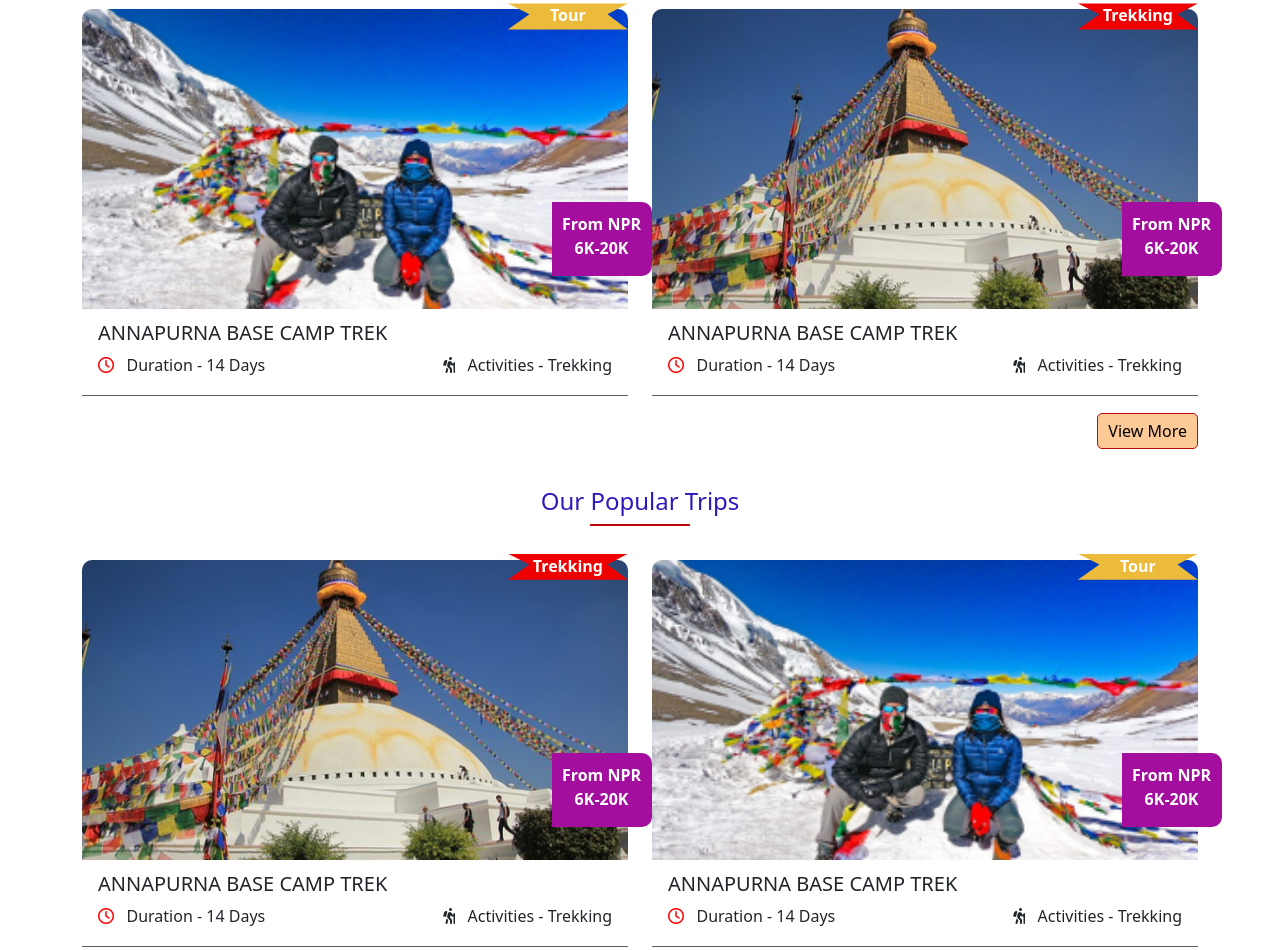
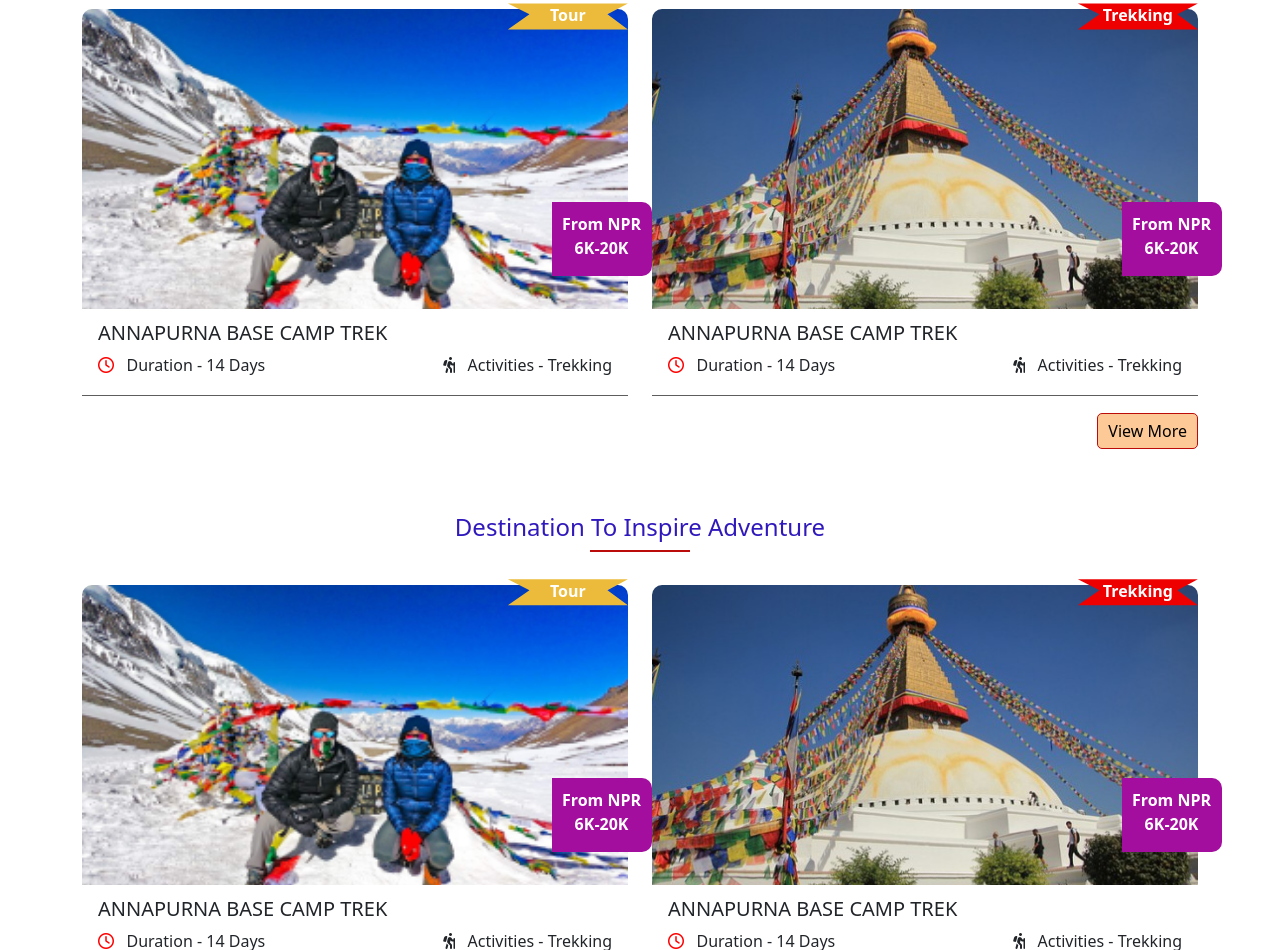
Before and after one commit to Sushant-Dhungana/earth---paradise, a plain HTML site: page index.html in a window 1280 px wide. Shown: the part 1850-2800 px from the top of the page. Drawn offline with nearby package versions, Linux system fonts and the light colour scheme.

Commit message:
adventures

```diff
--- a/css/responsive.css
+++ b/css/responsive.css
@@ -19,7 +19,8 @@
 
 @media (max-width: 991px) {
   .top_left {
-    text-align: center;
+   display: flex;
+   justify-content: center;
   }
   .collapse {
     display: flex;
--- a/css/style.css
+++ b/css/style.css
@@ -843,9 +843,6 @@ color: #897F7F;
 }
 .top_left h6 {
   color: #9c9999;
-  display: flex;
-  align-items: center;
-  justify-content: left;
   padding-top: 2px;
 }
 .top_left h6 span {
@@ -853,7 +850,7 @@ color: #897F7F;
 }
 .social_links_top {
   display: flex;
-  gap: 25px;
+  gap:  25px;
   justify-content: center;
   align-items: center;
 }
@@ -864,7 +861,7 @@ color: #897F7F;
   padding: 0;
   margin: 0;
   color: #918d8d;
- margin-left: 4%;
+ margin-left: 2%;
  padding-left: 10px;
   border-left: 1px solid #b7b0b0;
   font-size: 14px;
--- a/index.html
+++ b/index.html
@@ -399,6 +399,73 @@
       </div>
     </div>
   </section>
+  <section class="best_selling">
+    <div class="container">
+      <div class="row">
+        <div class="col-md-12 best_heading">
+          <h4>Destination To Inspire Adventure</h4>
+          <div class="after_line"></div>
+        </div>
+      </div>
+    </div>
+    <div class="container card_main">
+      <div class="row">
+        <div class="col-md-6">
+          <div class="index_card" data-aos="zoom-in">
+            <div class="hover_image">
+              <img src="img/Annapurna-circuit-Nepal 1 (1).png" alt="Avatar" style="width:100%" class="image">
+              <div class="middle">
+                <a href="book.html"><button>Book Now</button></a>
+                <p>Or</p>
+                <a href="individual.html">Learn More</a>
+              </div>
+            </div>
+            <div class="index_container">
+              <h5>ANNAPURNA BASE CAMP TREK</h5>
+              <div class="activities">
+                <p> <i class="fa-regular fa-clock fa-1x" style="color:red"></i> &nbsp;&nbsp;Duration - 14 Days</p>
+                <p><i class="fa-solid fa-person-hiking "></i> &nbsp;&nbsp;Activities - Trekking</p>
+              </div>
+            </div>
+            <div class="above_image">
+              <p>Tour</p>
+            </div>
+            <div class="above_image_package">
+              <p>From NPR 6K-20K</p>
+            </div>
+          </div>
+        </div>
+        <div class="col-md-6">
+          <div class="index_card" data-aos="zoom-in">
+            <div class="hover_image">
+              <img src="img/banner1.jpeg" alt="Avatar" style="width:100%" class="image">
+              <div class="middle">
+                <a href="book.html"><button>Book Now</button></a>
+                <p>Or</p>
+                <a href="individual.html">Learn More</a>
+              </div>
+            </div>
+            <div class="index_container">
+              <h5>ANNAPURNA BASE CAMP TREK</h5>
+              <div class="activities">
+                <p> <i class="fa-regular fa-clock fa-1x" style="color:red"></i> &nbsp;&nbsp;Duration - 14 Days</p>
+                <p><i class="fa-solid fa-person-hiking "></i> &nbsp;&nbsp;Activities - Trekking</p>
+              </div>
+            </div>
+            <div class="above_image_trekking_best">
+              <p>Trekking</p>
+            </div>
+            <div class="above_image_package">
+              <p>From NPR 6K-20K</p>
+            </div>
+          </div>
+        </div>
+        <div class="col-md-12 view_more_button">
+          <a href="bestselling.html"><button>View More</button></a>
+        </div>
+      </div>
+    </div>
+  </section>
   <section class="popular_trips">
     <div class="container">
       <div class="row">
```
